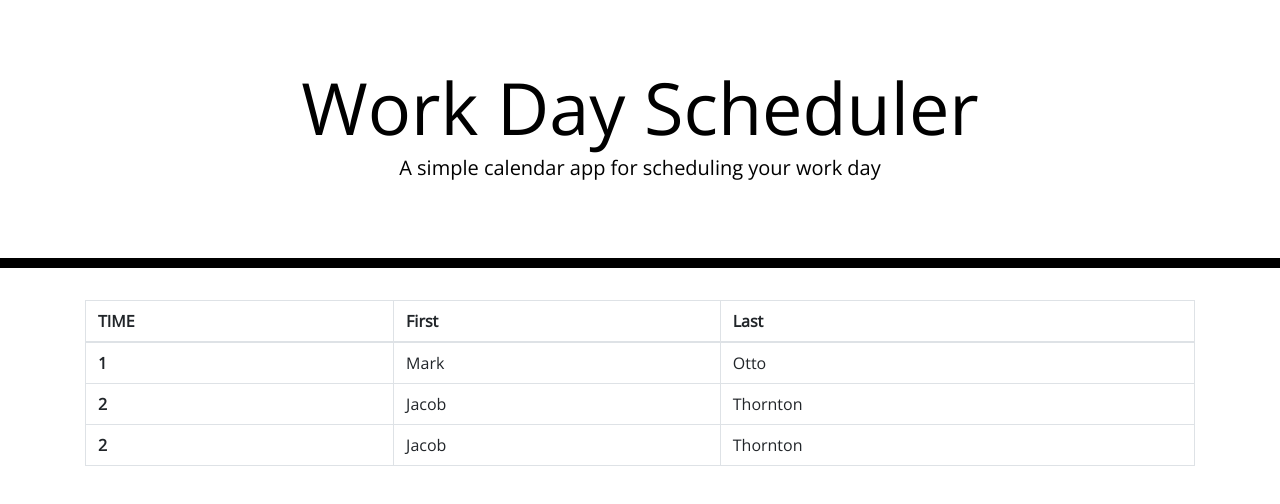
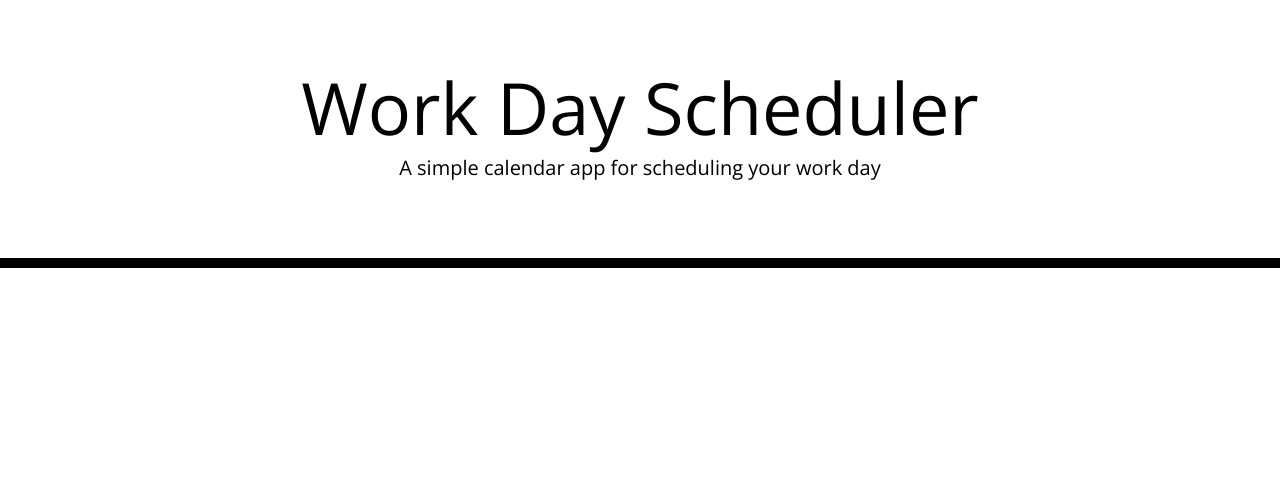
Before and after one commit to Seemabibi/Work-Day-Scheduler, a plain HTML site: page index.html in a window 1280 px wide. Drawn offline with nearby package versions, Linux system fonts and the light colour scheme.

Commit message:
update html

```diff
--- a/index.html
+++ b/index.html
@@ -18,9 +18,13 @@
       href="https://fonts.googleapis.com/css?family=Open+Sans&display=swap"
       rel="stylesheet"
     />
+    <script src="https://cdnjs.cloudflare.com/ajax/libs/moment.js/2.24.0/moment.min.js"></script>
+    <script src="https://cdnjs.cloudflare.com/ajax/libs/jquery/3.2.1/jquery.min.js"></script>
+
     <link rel="stylesheet" href="style.css" />
     <title>Work Day Scheduler</title>
   </head>
+
   <body>
     <header class="jumbotron">
       <h1 class="display-3">Work Day Scheduler</h1>
@@ -28,33 +32,16 @@
       <p id="currentDay" class="lead"></p>
     </header>
     <div class="container">
-    <table id="time-block" class="table table-bordered">
-      <thead>
-        <tr>
-          <th scope="col">TIME</th>
-          <th scope="col">First</th>
-          <th scope="col">Last</th>
-        </tr>
-      </thead>
-       <tr class ="description">
-          <th scope="row">1</th>
-          <td class="description">Mark</td>
-          <td>Otto</td>
-      </tr>
-      <tr>
-          <th scope="row">2</th>
-          <td>Jacob</td>
-          <td>Thornton</td>
-      </tr>
-      <tr>
-          <th scope="row">2</th>
-          <td>Jacob</td>
-          <td>Thornton</td>
-      </tr>
-      </body>
-    </table>
-    <script src="https://cdnjs.cloudflare.com/ajax/libs/jquery/3.2.1/jquery.min.js"></script>
-    <script src="https://cdnjs.cloudflare.com/ajax/libs/moment.js/2.24.0/moment.min.js"></script>
-    <script src="js/time1.js"></script>
+      <!-- Timeblocks go here -->
+
+
+
+
+
+    </div>
+
+    <script src ="script.js"></script>
+
+
   </body>
 </html>
```
